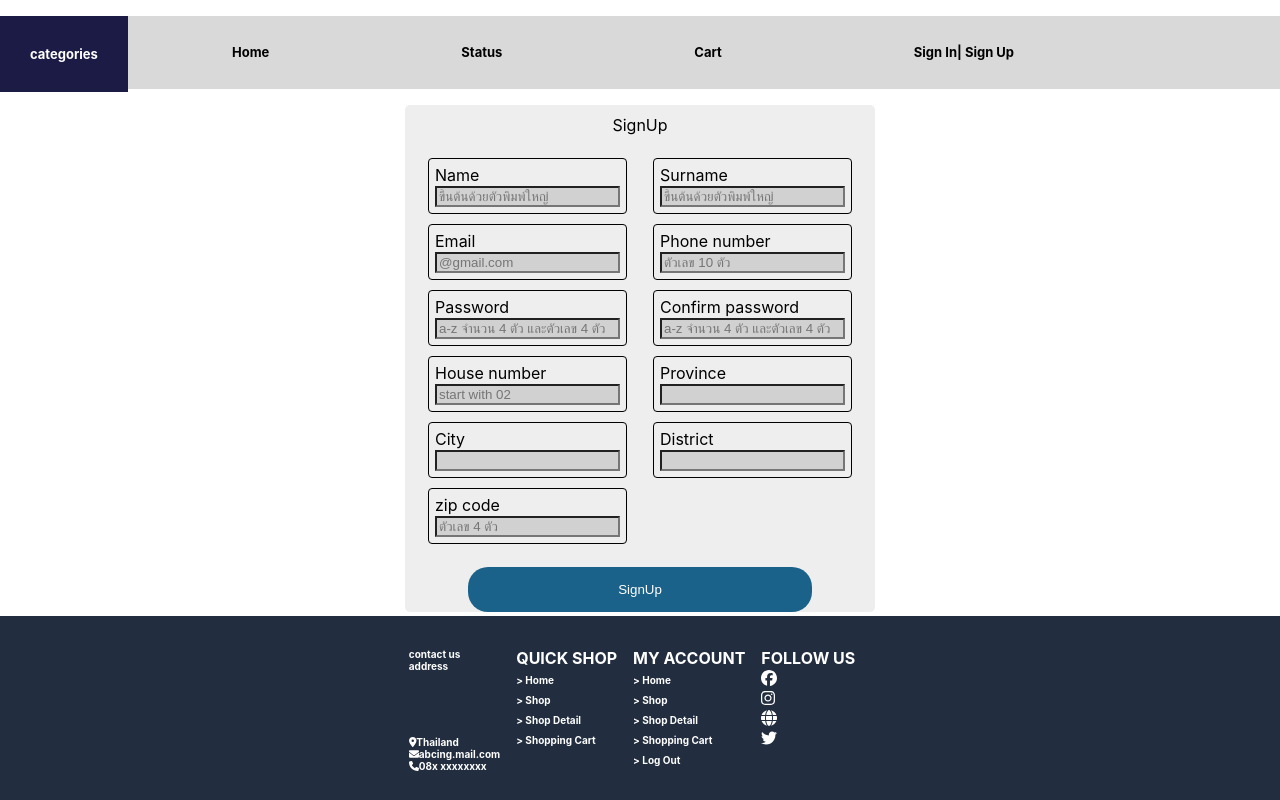
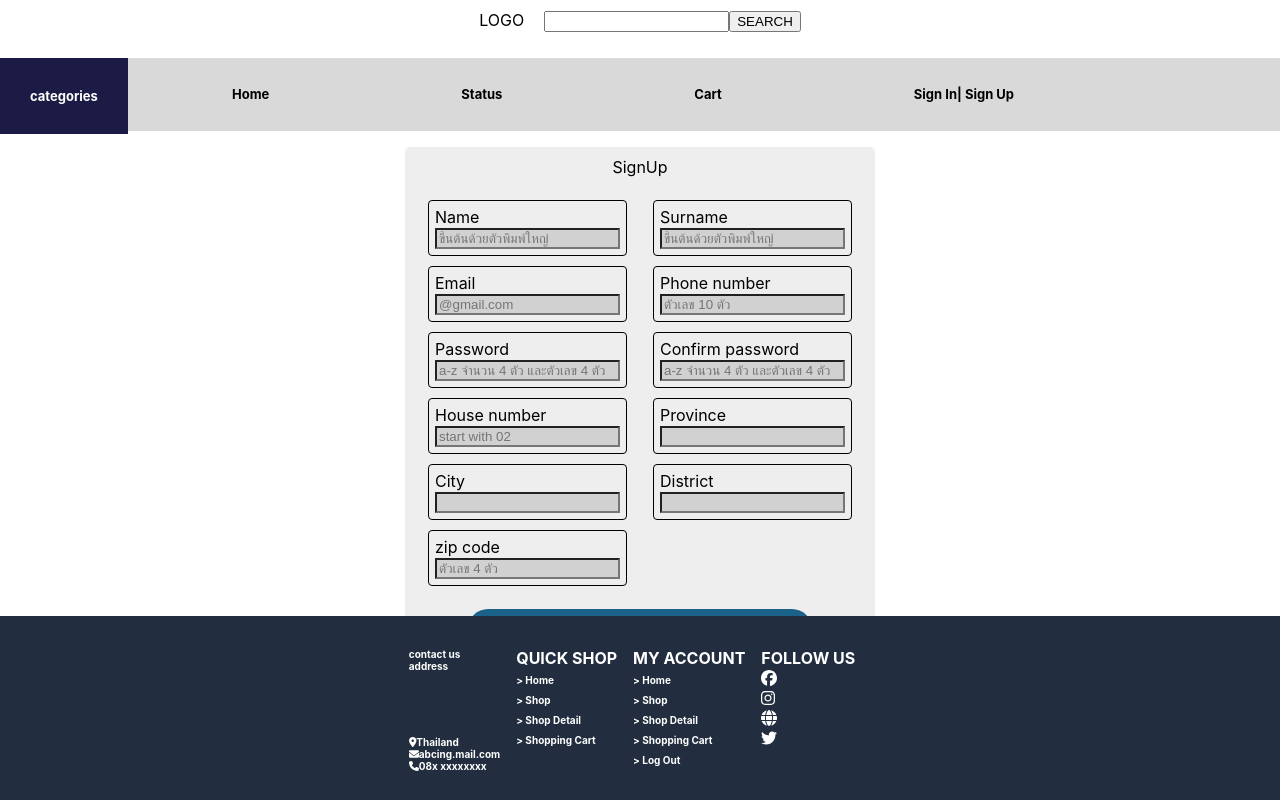
Before and after one commit to s6204062620151/Webject, a React (Create React App) app: page /Signup in a window 1280 px wide. Built offline with nearby package versions, Linux system fonts and the light colour scheme.

Commit message:
Structure of searchbar and account manage.

```diff
--- a/src/App.js
+++ b/src/App.js
@@ -11,10 +11,12 @@ import Category2 from './Components/Category2';
 import Category3 from './Components/Category3';
 import Footer from './Components/Footer';
 import Shopdetail from './Components/Shopdetail';
+import Searchbar from './Components/Searchbar';
 
 function App() {
   return (
     <div className={style.container}>
+      <div className={style.searchbar}><Searchbar/></div>
       <div className={style.navbar}><Navbar/></div>
       <div className={style.content}>
         <Routes>
--- /dev/null
+++ b/src/Components/Searchbar.js
@@ -0,0 +1,16 @@
+import React from 'react';
+import style from './searchbar.module.css';
+
+function Searchbar() {
+  return (
+    <div className={style.container}>
+        <div>LOGO</div>
+        <div className={style.inputSearch}>
+            <input/>
+            <button>SEARCH</button>
+        </div>
+    </div>
+  )
+}
+
+export default Searchbar
--- a/src/Components/SignUp.js
+++ b/src/Components/SignUp.js
@@ -14,18 +14,31 @@ const SignUp = () => {
   const [city, setCity] = useState('')
   const [district, setDistrict] = useState('')
   const [zipcode, setZipcode] = useState('')
+  const [message, setMessage] = useState('')
 
   const submit = async (e) => {
     e.preventDefault();
-    axios.post('http://localhost:3001/signup',{
-      email: email,
-      password: password,
-      name: name+' '+surname,
-      phone_number: phonenumber,
-      address: housenumber+'/'+province+'/'+city+'/'+district+'/'+zipcode,
-      role: 'user'
-    })
 
+    try{
+      const response = await axios.post('http://localhost:3001/signup',{
+        email: email,
+        password: password,
+        name: name+' '+surname,
+        phone_number: phonenumber,
+        address: housenumber+'/'+province+'/'+city+'/'+district+'/'+zipcode,
+        role: 'user'
+      });
+      console.log(response.data.message);
+      if(response.data.message === "Signup Success!"){
+        setMessage(response.data.message);
+      }
+      else{
+        setMessage("Signup failed");
+      }
+    }
+    catch(err){
+      console.log(err);
+    }
   }
   return (
     <form id='signup' className={style.signupform} onSubmit={submit}>
@@ -151,7 +164,7 @@ const SignUp = () => {
         <button type='submit'>SignUp</button>
       </div>
 
-      <div></div>
+      <div className={style.message}>{message}</div>
     </form>
   )
 }
--- a/src/Components/account.module.css
+++ b/src/Components/account.module.css
@@ -1,3 +1,3 @@
 .info{
-    display: block;
+    display: flex;
 }
--- /dev/null
+++ b/src/Components/searchbar.module.css
@@ -0,0 +1,8 @@
+.container{
+    display: flex;
+    justify-content: center;
+}
+
+.container > div {
+    margin: 0.625rem;
+}
--- a/src/Components/signup.module.css
+++ b/src/Components/signup.module.css
@@ -58,3 +58,10 @@ label {
     display: flex;
     justify-content: center;
 }
+
+.message{
+    color: green;
+    font-weight:  bold;
+    text-align: center;
+    margin-top: 1rem;
+}
```
